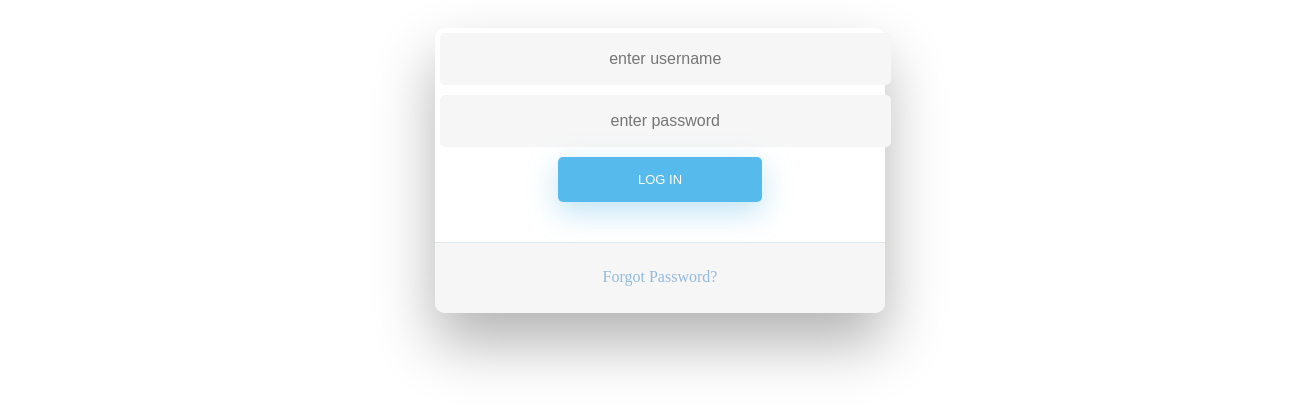
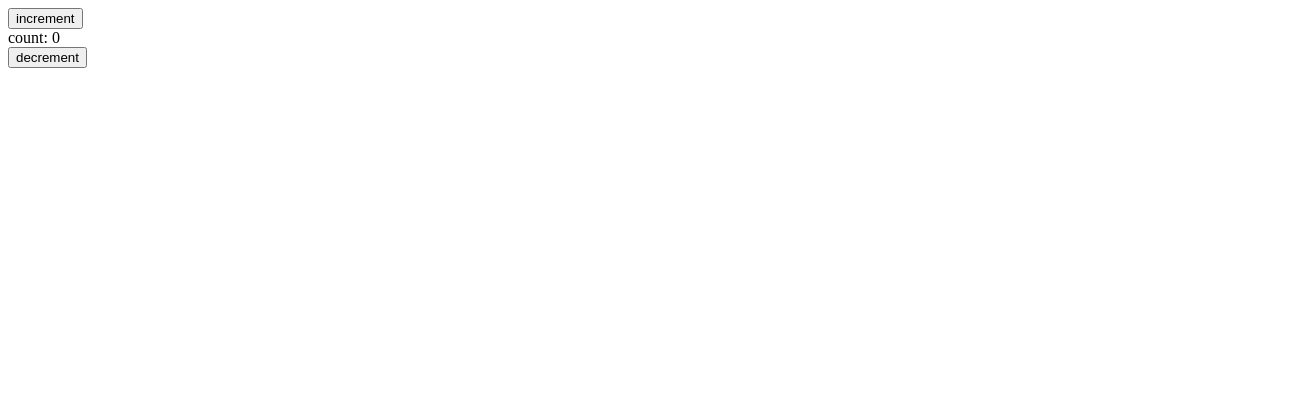
Before and after one commit to BDventures/BDventures, a React app in the folder client/: page / in a window 1280 px wide. Shown: the top 410 px of the page, 1312 px wide, since content can reach past the window. Built offline with nearby package versions, Linux system fonts and the light colour scheme; the HTML template or start-up script is replaced by a standard one.

Commit message:
[edit] useReducer instead of useState

```diff
--- a/client/src/components/App.jsx
+++ b/client/src/components/App.jsx
@@ -16,6 +16,7 @@ import { Guess } from "./Guess/index";
 import { Slack } from "./Slack/index";
 import { SlackLanding } from "./Slack/SlackLanding/index";
 import { Switch, Route, BrowserRouter as Router } from "react-router-dom";
+import {UseReducerTodo} from './UseReducerTodo/index'
 
 class App extends Component {
   constructor(props) {
@@ -77,11 +78,13 @@ class App extends Component {
         {/* <NumbersAPI/> */}
         {/* <RealCalculator/> */}
         {/* <Guess/> */}
-        <Router>
+
+        {/* <Router>
           <Switch>
             <Route exact path="/" component={Slack}></Route>
           </Switch>
-        </Router>
+        </Router> */}
+        <UseReducerTodo/>
       </div>
     );
   }
--- /dev/null
+++ b/client/src/components/UseReducerTodo/index.jsx
@@ -0,0 +1,21 @@
+import React, {useState, useEffect, useReducer} from 'react'
+
+const reducer = (state, action) => {
+  switch(action.type) {
+    case 'increment': return state+1;
+    case 'decrement': return state-1;
+    default: return state
+  }
+}
+
+export const UseReducerTodo = () => {
+  const [count, dispatch] = useReducer(reducer, 0)
+
+  return(
+    <div>
+      <button onClick={() => dispatch({type: 'increment'})}>increment</button>
+      <div>count: {count}</div>
+      <button onClick={() => dispatch({type: 'decrement'})}>decrement</button>
+    </div>
+  )
+}
```
